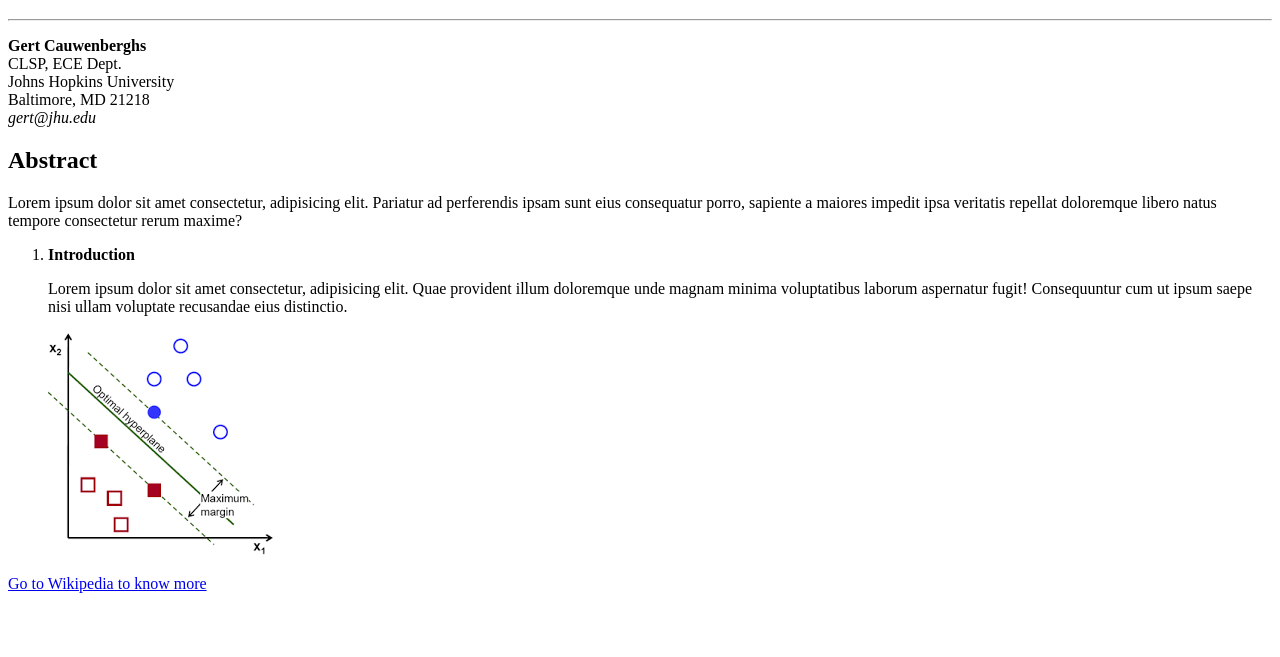
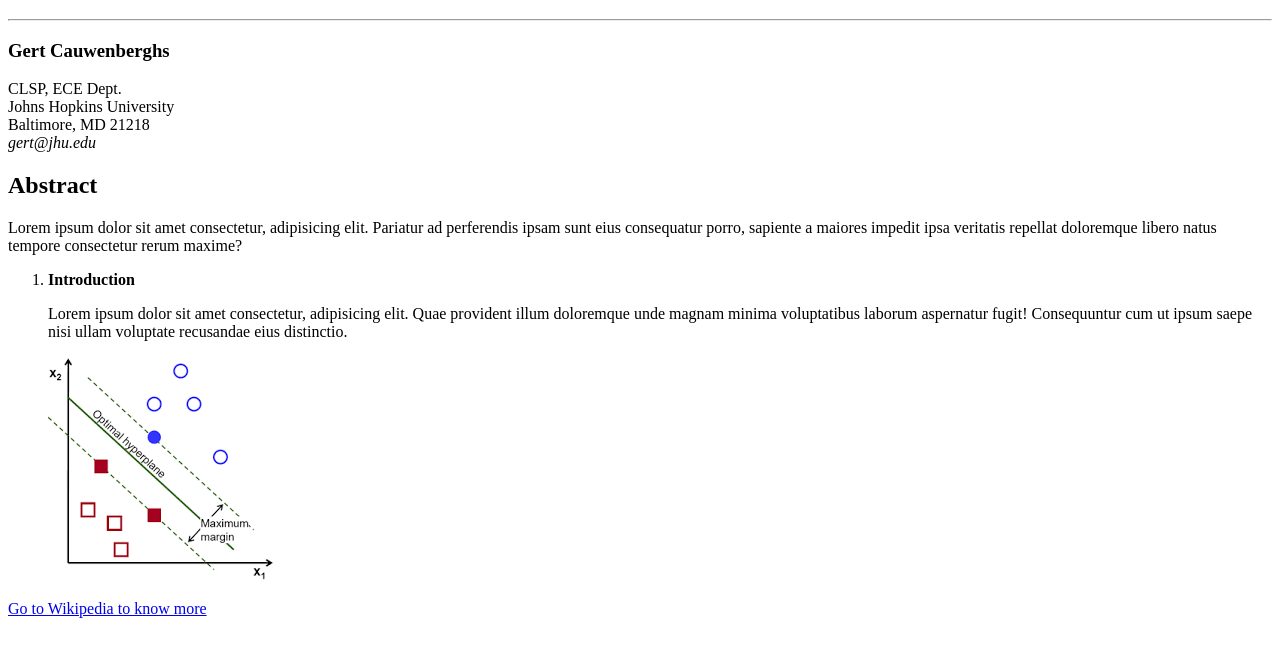
Before and after one commit to gfederica/paper-scientifico, a plain HTML site: page index.html in a window 1280 px wide. Shown: the part 61-718 px from the top of the page. Drawn offline with Linux system fonts and the light colour scheme.

Commit message:
refactoring, tag semantici

```diff
--- a/index.html
+++ b/index.html
@@ -7,16 +7,28 @@
     <title>Paper scientifico</title>
 </head>
 <body>
+
+   <!-- testata della pagina -->
+   <header>
     <h1>Incremental and Decremental Support Vector Machine Learning</h1>
     <hr>
+    <!-- dati autore -->
+    <section>
+     <h3>Gert Cauwenberghs</h3>
     <p>
-       <strong> Gert Cauwenberghs </strong><br>
        CLSP, ECE Dept. <br>
        Johns Hopkins University <br>
        Baltimore, MD 21218 <br>
        <em>gert@jhu.edu</em>
     </p>
+   </section>
+   <!-- /dati autore -->
+   </header>
+   <!-- /testata della pagina -->
 
+
+   <!-- corpo della pagina -->
+   <section>
     <h2>Abstract</h2>
     <p>Lorem ipsum dolor sit amet consectetur, adipisicing elit. Pariatur ad perferendis ipsam sunt eius consequatur porro, sapiente a maiores impedit ipsa veritatis repellat doloremque libero natus tempore consectetur rerum maxime?</p>
     <ol>
@@ -26,6 +38,15 @@
             <img src="img/download.png" alt="Support Vector Machine Learning">
         </li>
     </ol>
+   </section>
+   <!-- /corpo della pagina -->
+
+
+   <!-- chiusura della pagina -->
+   <footer>
     <a href="https://en.wikipedia.org/wiki/Support-vector_machine" target="_blank">Go to Wikipedia to know more</a>
+   </footer>
+   <!-- /chiusura della pagina -->
+
 </body>
 </html>
```
